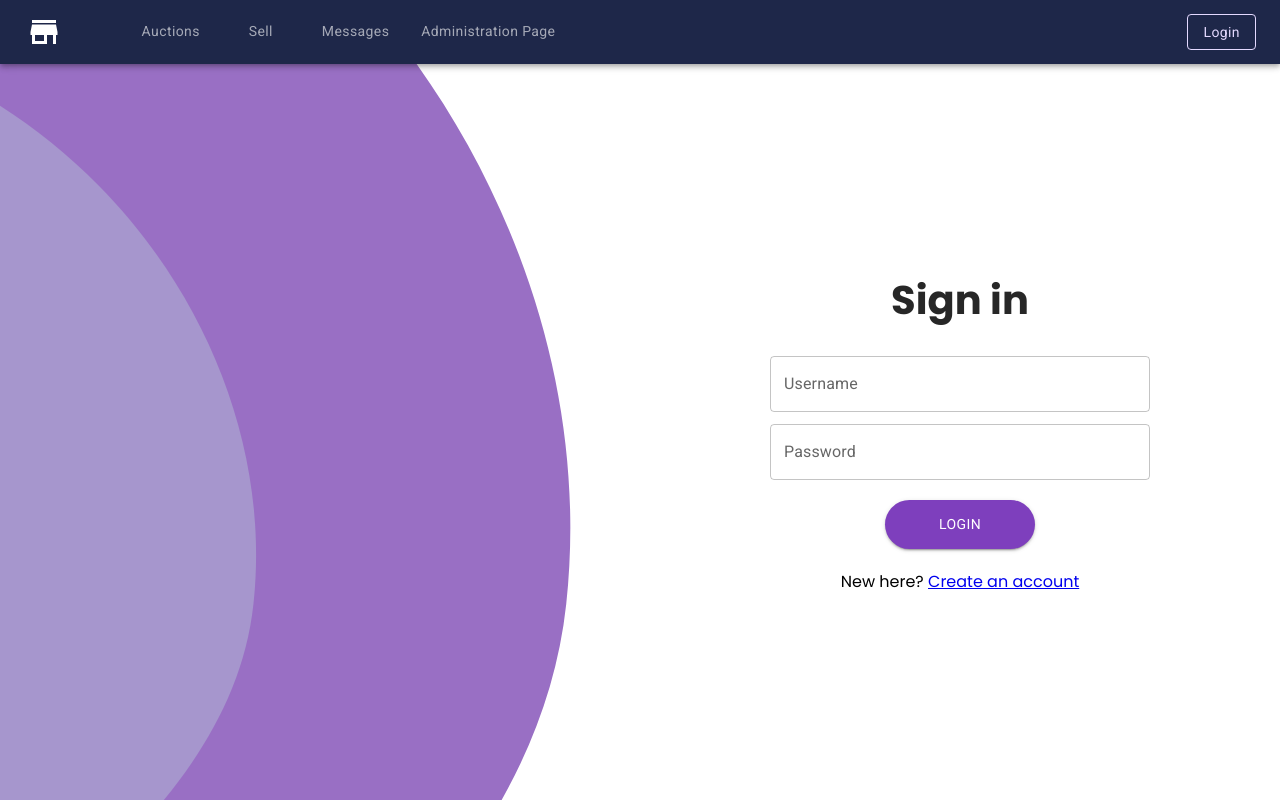
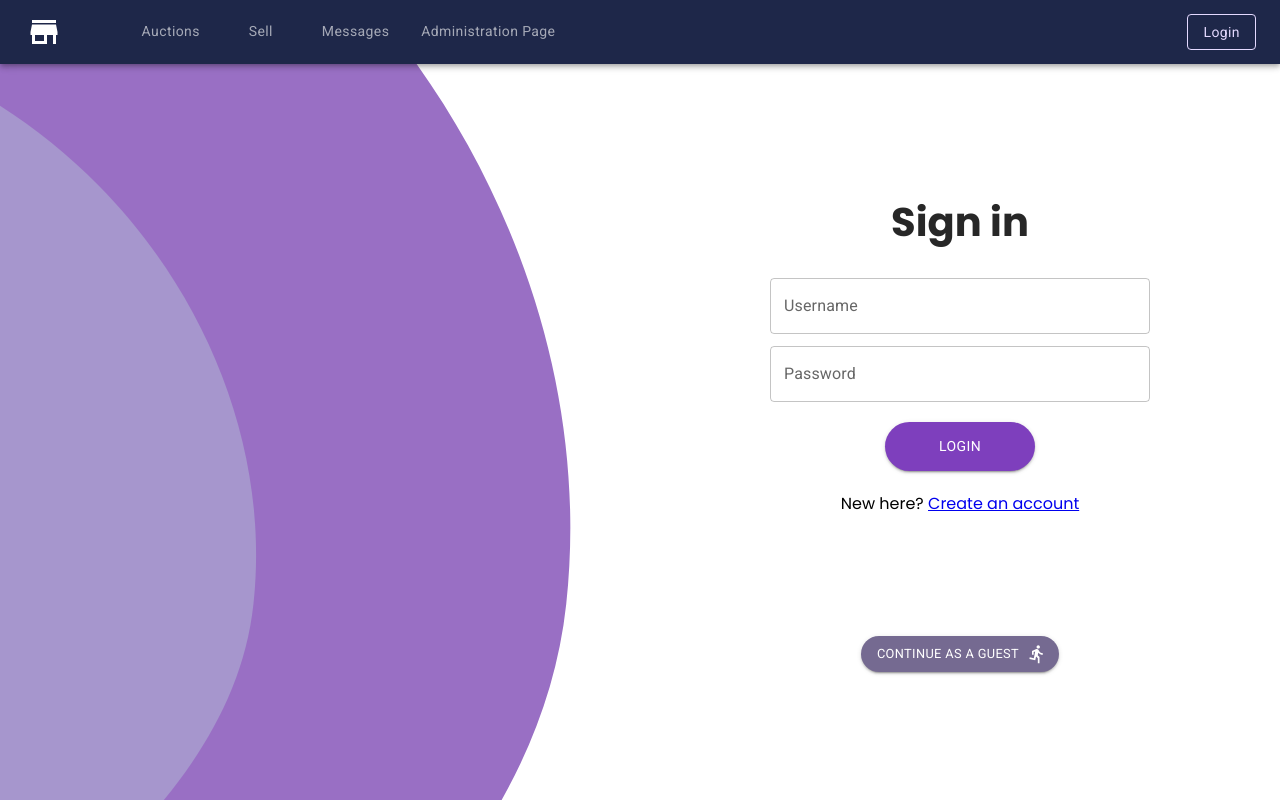
Before and after one commit to stavroskostopoulos/e-auction_app, a React (Create React App) app in the folder frontend/: page /login in a window 1280 px wide. Built offline with nearby package versions, Linux system fonts and the light colour scheme.

Commit message:
added guest button

```diff
--- a/frontend/src/components/SignIn.js
+++ b/frontend/src/components/SignIn.js
@@ -11,6 +11,7 @@ import { makeStyles } from '@mui/styles';
 import { withStyles } from "@material-ui/core/styles";
 import Stack from '@mui/material/Stack';
 import Alert from '@mui/material/Alert';
+import DirectionsRunIcon from '@mui/icons-material/DirectionsRun';
 
 const CssTextField = withStyles({
     root: {
@@ -141,6 +142,8 @@ function Login() {
 
                             <Button className={classes.loginFormBtn} variant="contained" onClick={sendSignInCredentials}>Login</Button>
                             <p className='register-advice-text'>New here? <Link to={'/register'}>Create an account</Link></p>
+                            <Button endIcon={<DirectionsRunIcon/>} className="guest-button" variant="contained" >Continue as a guest</Button>
+
                         </Stack>
 
                     </form>
--- a/frontend/src/components/individual compenents/RegistrationRequestsList.js
+++ b/frontend/src/components/individual compenents/RegistrationRequestsList.js
@@ -45,6 +45,7 @@ const CssListItem = withStyles({
 
 function RegistrationRequestsList(props){
 
+
     //AVATAR {`${props.msgusername.charAt(0)}`}
 
     // const [pendingRequestsList, setPendingRequestsList] = React.useState([...props.requests]);
@@ -52,6 +53,7 @@ function RegistrationRequestsList(props){
     const handleAccept = async (userid) => {
         try{
             await axios.delete(`https://localhost:8443/api/role/accepted/${userid}`, { headers: {  Access_token: 'Bearer ' + localStorage.getItem('jwt')} });
+            props.refreshFunctions(userid)
         }catch(err){
             console.log(err);
         }
--- a/frontend/src/components/individual compenents/UsersList.js
+++ b/frontend/src/components/individual compenents/UsersList.js
@@ -63,7 +63,7 @@ function UsersList(props) {
                         <>
                             <Link to={ `/profile/${user.id}`} state={{id: user.id }} style={{ textDecoration: 'none' }} className="linkcomponent">
 
-                                <CssListItem	component={Link} to={'/profile'} >
+                                <CssListItem >
                                     <CssListItemButton className='list-item-button'>
                                         <ListItemAvatar>
                                             <Avatar sx={{ width: 34 , height: 34 }} alt="Remy Sharp" src="/static/images/avatar/1.jpg" />
--- a/frontend/src/css/SignIn.css
+++ b/frontend/src/css/SignIn.css
@@ -124,6 +124,13 @@ input {
     justify-content: center;
 }
 
+.guest-button {
+    background-color: #756a91!important;
+    height: 36px;
+    border-radius: 49px !important;
+    margin-top: 120px !important;
+    font-size: 0.8rem !important;
+}
 
 .signin-title{
     font-size: 2.5rem;
```
